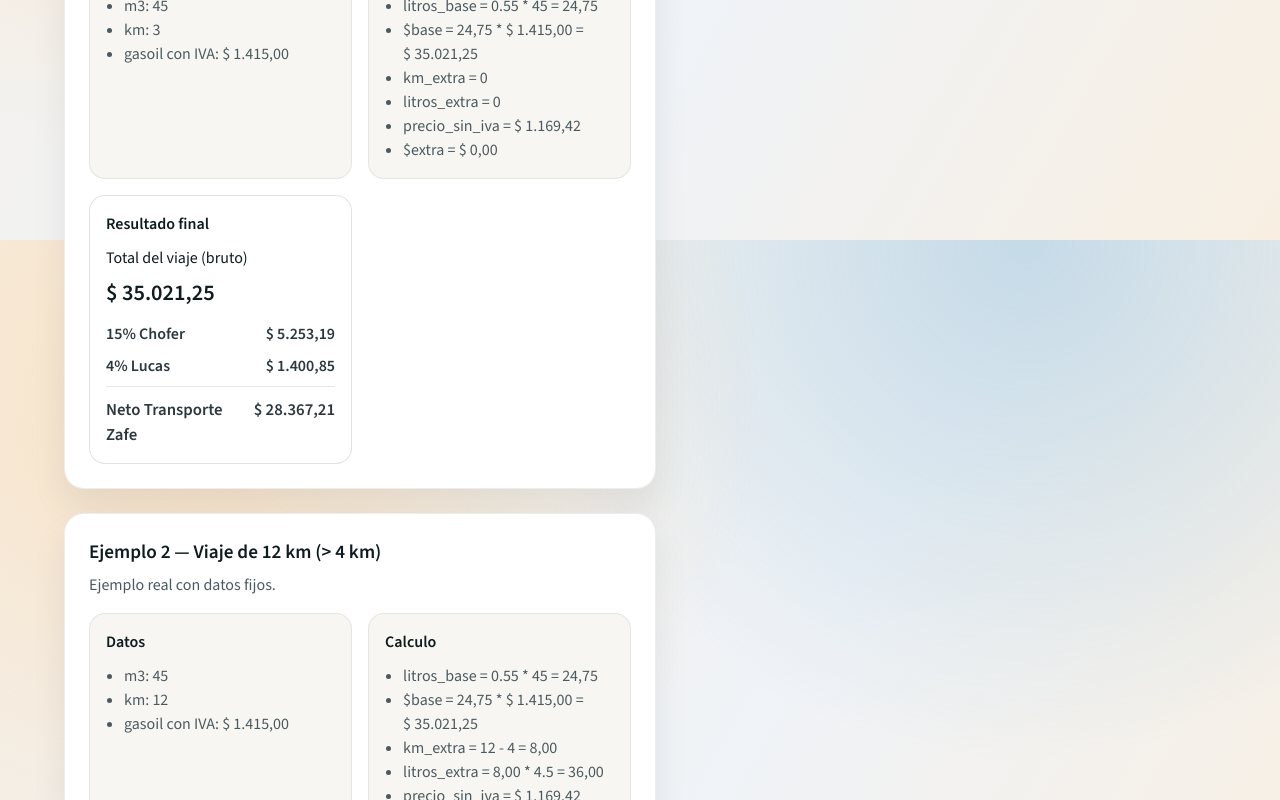
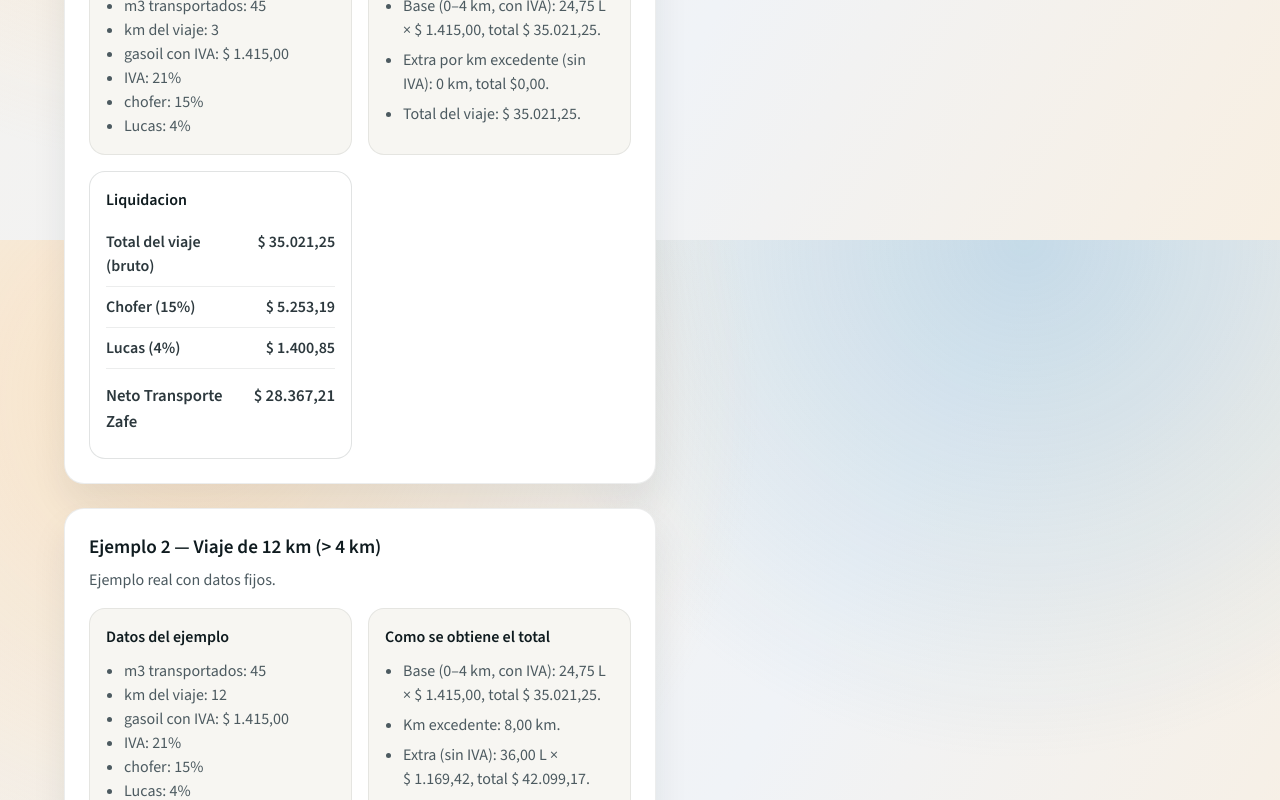
Before and after one commit to azafe/picado2026, a React (Vite) app: page / in a window 1280 px wide. Shown: the part 1360-2160 px from the top of the page. Built offline with nearby package versions, Linux system fonts and the light colour scheme.

Commit message:
Make example calculations more human-friendly

```diff
--- a/src/App.css
+++ b/src/App.css
@@ -290,35 +290,28 @@
   color: #4c5a60;
 }
 
+.example-list li {
+  margin-bottom: 6px;
+}
+
 .example-block--result {
   background: #ffffff;
   border: 1px solid rgba(15, 27, 31, 0.12);
 }
 
-.result-big {
-  display: flex;
-  flex-direction: column;
-  gap: 6px;
-  margin-bottom: 12px;
-}
-
-.result-big strong {
-  font-size: 1.4rem;
-}
-
-.result-split,
-.result-neto {
+.result-row {
   display: flex;
   justify-content: space-between;
   gap: 12px;
   font-weight: 600;
   color: #2c383d;
-  margin-top: 8px;
+  padding: 8px 0;
+  border-bottom: 1px solid rgba(15, 27, 31, 0.08);
 }
 
-.result-neto {
-  padding-top: 10px;
-  border-top: 1px solid rgba(15, 27, 31, 0.1);
+.result-row--neto {
+  border-bottom: none;
+  margin-top: 6px;
   font-size: 1.05rem;
 }
 
--- a/src/App.tsx
+++ b/src/App.tsx
@@ -52,63 +52,55 @@ function App() {
 
               <div className="example-grid">
                 <article className="example-block">
-                  <h3>Datos</h3>
+                  <h3>Datos del ejemplo</h3>
                   <ul>
-                    <li>m3: {example.m3}</li>
-                    <li>km: {example.kmViaje}</li>
+                    <li>m3 transportados: {example.m3}</li>
+                    <li>km del viaje: {example.kmViaje}</li>
                     <li>gasoil con IVA: {formatCurrency(example.precioConIva)}</li>
+                    <li>IVA: {CONSTANTS.ivaGasoil}%</li>
+                    <li>chofer: {CONSTANTS.porcentajeChofer}%</li>
+                    <li>Lucas: {CONSTANTS.comisionLucasPorcentaje}%</li>
                   </ul>
                 </article>
 
                 <article className="example-block">
-                  <h3>Calculo</h3>
-                  <ul>
+                  <h3>Como se obtiene el total</h3>
+                  <ul className="example-list">
                     <li>
-                      litros_base = {CONSTANTS.factorBase} * {example.m3} ={' '}
-                      {formatNumber(example.litrosBase)}
+                      Base (0–4 km, con IVA): {formatNumber(example.litrosBase)} L ×{' '}
+                      {formatCurrency(example.precioConIva)}, total {formatCurrency(example.base)}.
                     </li>
-                    <li>
-                      $base = {formatNumber(example.litrosBase)} *{' '}
-                      {formatCurrency(example.precioConIva)} = {formatCurrency(example.base)}
-                    </li>
-                    <li>
-                      km_extra ={' '}
-                      {example.kmExtra > 0
-                        ? `${example.kmViaje} - ${CONSTANTS.kmIncluidos} = ${formatNumber(
-                            example.kmExtra
-                          )}`
-                        : '0'}
-                    </li>
-                    <li>
-                      litros_extra ={' '}
-                      {example.kmExtra > 0
-                        ? `${formatNumber(example.kmExtra)} * ${
-                            CONSTANTS.litrosPorKmExtra
-                          } = ${formatNumber(example.litrosExtra)}`
-                        : '0'}
-                    </li>
-                    <li>
-                      precio_sin_iva = {formatCurrency(example.precioSinIva)}
-                    </li>
-                    <li>$extra = {formatCurrency(example.extra)}</li>
+                    {example.kmExtra === 0 ? (
+                      <li>Extra por km excedente (sin IVA): 0 km, total $0,00.</li>
+                    ) : (
+                      <>
+                        <li>Km excedente: {formatNumber(example.kmExtra)} km.</li>
+                        <li>
+                          Extra (sin IVA): {formatNumber(example.litrosExtra)} L ×{' '}
+                          {formatCurrency(example.precioSinIva)}, total{' '}
+                          {formatCurrency(example.extra)}.
+                        </li>
+                      </>
+                    )}
+                    <li>Total del viaje: {formatCurrency(example.totalViaje)}.</li>
                   </ul>
                 </article>
 
                 <article className="example-block example-block--result">
-                  <h3>Resultado final</h3>
-                  <div className="result-big">
+                  <h3>Liquidacion</h3>
+                  <div className="result-row">
                     <span>Total del viaje (bruto)</span>
                     <strong>{formatCurrency(example.totalViaje)}</strong>
                   </div>
-                  <div className="result-split">
-                    <span>{CONSTANTS.porcentajeChofer}% Chofer</span>
+                  <div className="result-row">
+                    <span>Chofer ({CONSTANTS.porcentajeChofer}%)</span>
                     <strong>{formatCurrency(example.pagoChofer)}</strong>
                   </div>
-                  <div className="result-split">
-                    <span>{CONSTANTS.comisionLucasPorcentaje}% Lucas</span>
+                  <div className="result-row">
+                    <span>Lucas ({CONSTANTS.comisionLucasPorcentaje}%)</span>
                     <strong>{formatCurrency(example.comisionLucas)}</strong>
                   </div>
-                  <div className="result-neto">
+                  <div className="result-row result-row--neto">
                     <span>Neto Transporte Zafe</span>
                     <strong>{formatCurrency(example.netoViaje)}</strong>
                   </div>
```
